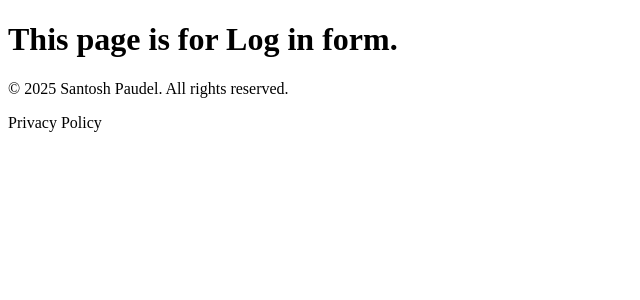
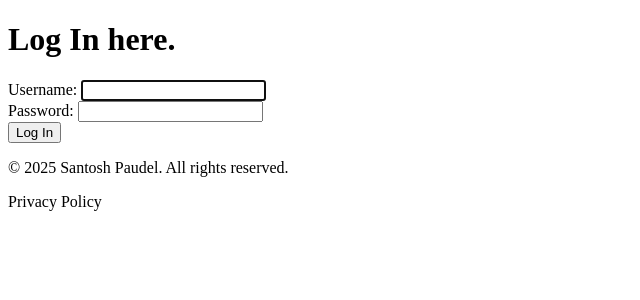
Before and after one commit to oye-san7osh/ToDo_App, a Django app: page /users/login/ in a window 1280 px wide. Shown: the part 152-452 px from the top of the page, without its empty margins (0-640 px from the left). Run offline with Django 5.2, Linux system fonts and the light colour scheme.

Commit message:
Updated login.html

```diff
--- a/to_do_app/users/templates/users/login.html
+++ b/to_do_app/users/templates/users/login.html
@@ -5,5 +5,27 @@
 {% endblock%}
 
 {% block content %}
-    <h1>This page is for Log in form.</h1>
+    <h1>Log In here.</h1>
+    {% if messages %}
+        {% for message in messages %}
+            {{ message }}
+        {% endfor %}
+    {% endif %}
+
+    <form action="{% url 'users:user-login' %}" method = "POST">
+        {% csrf_token %}
+
+        <div class = "user-name">
+            {{ form.username.label_tag }}
+            {{ form.username }}
+        </div>
+
+        <div class = "password">
+            {{ form.password.label_tag }}
+            {{ form.password }}
+        </div>
+
+        <button type = "submit">Log In</button>
+    </form>
+
 {% endblock %}
```
